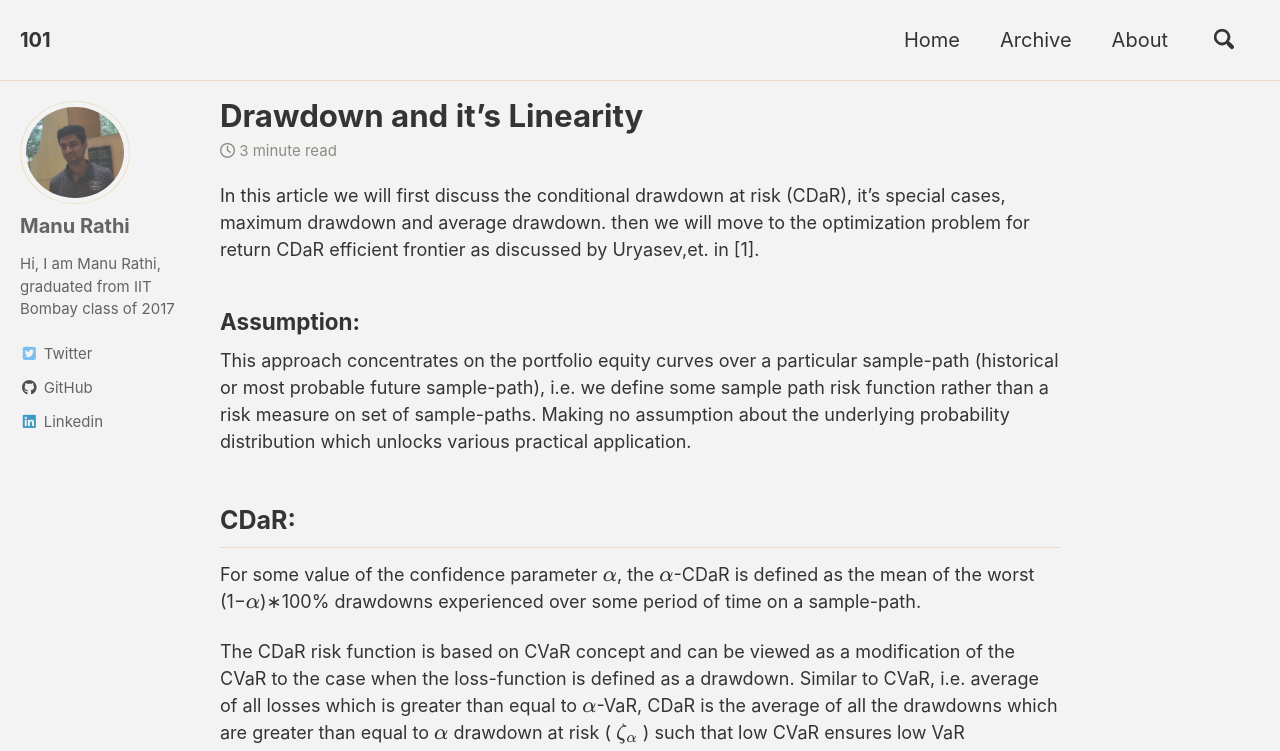
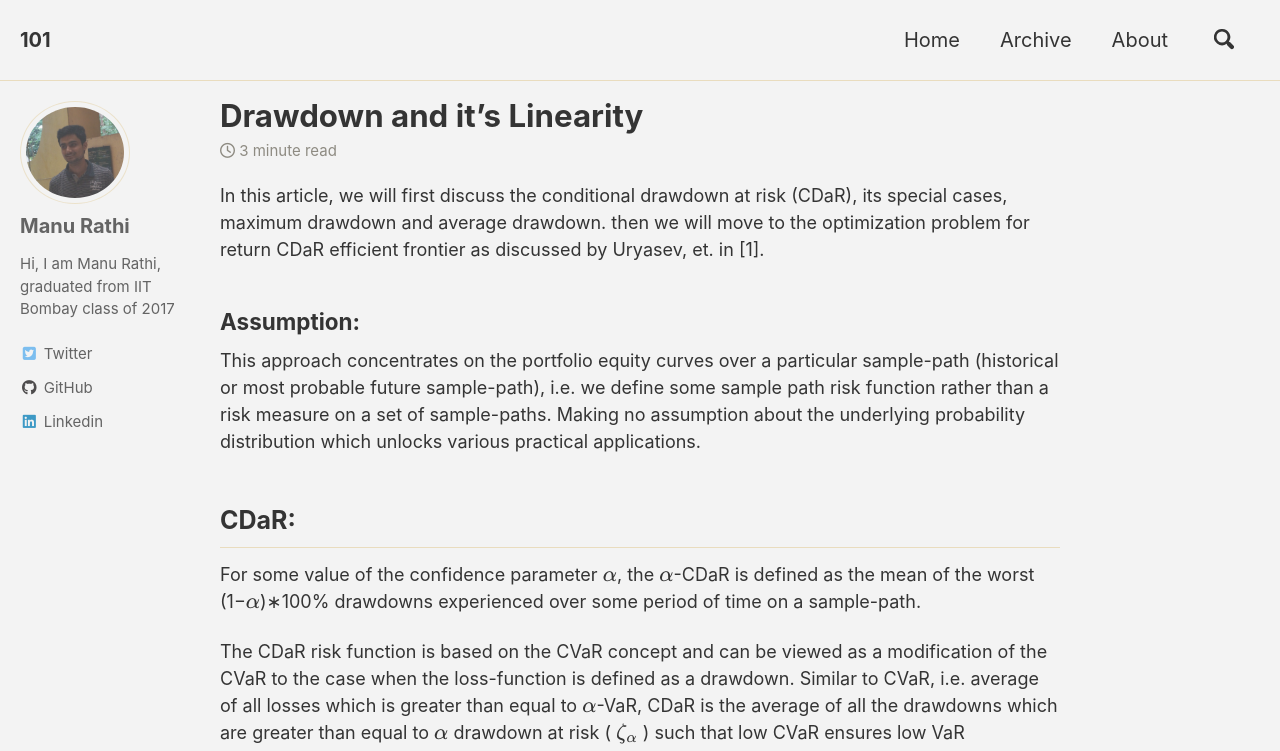
Before and after one commit to manurathi1/manurathi1.github.io, a Jekyll site: the page built from _posts/2022/Dec/2022-12-01-DDLinearity.md, in a window 1280 px wide and 1400 px high. Shown: the top 751 px of the window. Built offline with Jekyll 4.4.1, drawn with Linux system fonts in a browser that asks for light colours; cached includes are drawn as plain includes; nearby versions of some CDN libraries; formulas are drawn with MathJax 3; comment, search, counter and statistics services are not loaded; some of the changed text lies outside the part shown.

Commit message:
Grammer check

```diff
--- a/_posts/2022/Dec/2022-12-01-DDLinearity.md
+++ b/_posts/2022/Dec/2022-12-01-DDLinearity.md
@@ -11,16 +11,15 @@
 
 ---
 <!-- [![Open In Colab](https://colab.research.google.com/assets/colab-badge.svg)](https://colab.research.google.com/drive/1OonMdRn8GxvdiRFQ17sm2d0qyiLISxyS?usp=sharing) -->
-
-In this article we will first discuss the conditional drawdown at risk (CDaR), it's special cases, maximum drawdown and average drawdown. then we will move to the optimization problem for return CDaR efficient frontier as discussed by Uryasev,et. in [1].
+In this article, we will first discuss the conditional drawdown at risk (CDaR), its special cases, maximum drawdown and average drawdown. then we will move to the optimization problem for return CDaR efficient frontier as discussed by Uryasev, et. in [1].
 
 ### Assumption:
-This approach concentrates on the portfolio equity curves over a particular sample-path (historical or most probable future sample-path), i.e. we define some sample path risk function rather than a risk measure on set of sample-paths. Making no assumption about the underlying probability distribution which unlocks various practical application.
+This approach concentrates on the portfolio equity curves over a particular sample-path (historical or most probable future sample-path), i.e. we define some sample path risk function rather than a risk measure on a set of sample-paths. Making no assumption about the underlying probability distribution which unlocks various practical applications.
 
 ## CDaR:
 For some value of the confidence parameter $\alpha$, the $\alpha$-CDaR is defined as the mean of the worst (1−$\alpha$)∗100% drawdowns experienced over some period of time on a sample-path. <br/>
 
-The CDaR risk function is based on CVaR concept and can be viewed as a modification of the CVaR to the case when the loss-function is defined as a drawdown. Similar to CVaR, i.e. average of all losses which is greater than equal to $\alpha$-VaR, CDaR is the average of all the drawdowns which are greater than equal to $\alpha$ drawdown at risk ( $\zeta_\alpha$ ) such that low CVaR ensures low VaR<br/>
+The CDaR risk function is based on the CVaR concept and can be viewed as a modification of the CVaR to the case when the loss-function is defined as a drawdown. Similar to CVaR, i.e. average of all losses which is greater than equal to $\alpha$-VaR, CDaR is the average of all the drawdowns which are greater than equal to $\alpha$ drawdown at risk ( $\zeta_\alpha$ ) such that low CVaR ensures low VaR<br/>
 
 
 > Risk functions are parameterized by weight matrix of the portfolio W, T is total time period considered for the calculation. sample path time horizon.
@@ -50,7 +49,7 @@
 
 ## Linear optimization:
 ### MaxDD:
-we will consider the modification of classic optimization problem related to return risk efficient frontier. here we will maximize the return while constraining maximum drawdown to a pre-defined level.
+we will consider the modification of classic optimization problems related to return risk efficient frontier. here we will maximize the return while constraining the maximum drawdown to a pre-defined level.
 
 $$ \max_{W}{W^TR} $$
 
@@ -108,7 +107,7 @@
 W_{min} \leq W \leq W_{max}
 \end{equation}
 
-So, the optimization converted to convex optimization problem with a linear performance function and piece-wise linear convex constraint given by maximization of return constrained on equations from (6) to (10).
+So, the optimization converted to a convex optimization problem with a linear performance function and piece-wise linear convex constraint given by maximization of return constrained on equations from (6) to (10).
 
 ### CDaR:
 
@@ -158,9 +157,9 @@
 z_k \geq 0
 \end{equation}
 
-Similar to MaxDD, Optimization problem converted to maximization of return constrained on equations (14), (15) and from (8) to (10) <br/>
+Similar to MaxDD, the Optimization problem converted to maximization of return constrained on equations (14), (15) and from (8) to (10) <br/>
 
-An important feature of above formulation is that it does not involve the threshold function $$\zeta_\alpha$$ . At an optimal solution of the problem, variables $$ W $$ and $$ \zeta_\alpha $$ give an optimal portfolio and corresponding value of the threshold function.Refer to [2] for more discussion on this
+An important feature of the above formulation is that it does not involve the threshold function $$\zeta_\alpha$$ . At an optimal solution of the problem, variables $$ W $$ and $$ \zeta_\alpha $$ give an optimal portfolio and corresponding value of the threshold function. Refer to 2] for more discussion on this
 
 ### Link:
 [1] *Alexei Chekhlov, Stanislav Uryasev, Michael Zabarankin.* Portfolio Optimization With Drawdown Constraints.  <a href = "https://www.ise.ufl.edu/uryasev/files/2011/11/drawdown.pdf"> here</a> <br/>
```
Also changed, not shown: other parts of _posts/2022/Dec/2022-12-01-DDLinearity.md (+2 -2 lines).
